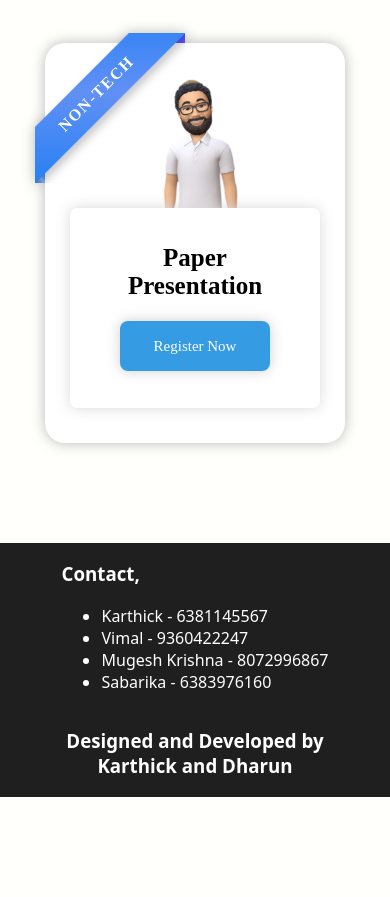
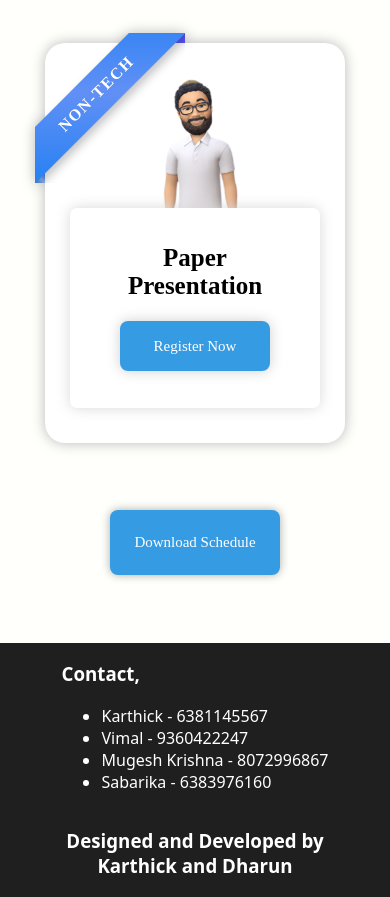
Before and after one commit to karthicks07/DESIGNX, a website built with Vite: page index.html in a window 390 px wide. Shown: the part 5729-6626 px from the top of the page. Before the commit the page ends 6526 px from the top, so only its background shows below. Built offline with nearby package versions, Linux system fonts and the light colour scheme; files whose address does not match are found by name.

Commit message:
Committed

```diff
--- a/index.html
+++ b/index.html
@@ -148,6 +148,9 @@
         </div>
     </div>
 </div>
+<div class="schedule">
+    <button class="registerbtn">Download Schedule</button>
+</div>
 <div class="footer">
     <div class="contact">
         <h3>Contact,</h3>
--- a/style.css
+++ b/style.css
@@ -85,6 +85,7 @@
     border-radius: 8px;
     border: none;
     background-color: rgb(53, 155, 227);
+
     color: white;
     filter: drop-shadow(0 0 0.60rem rgb(81, 81, 81));
     transition: 0.3s;
@@ -420,8 +421,19 @@
     justify-content: center;
     align-items: center;
 }
+.schedule{
+    height: 200px;
+    width: 100%;
+    display: flex;
+    flex-direction: row;
+    justify-content: center;
+    align-items: center;
+}
+.schedule .registerbtn{
+    filter: drop-shadow(0 0 0.30rem rgb(171, 171, 171));
+}
 .footer{
-    margin-top: 100px;
+    margin-top: 50px;
     height: 200px;
     width: 100%;
     background-color: rgb(31, 31, 31);
@@ -589,7 +601,19 @@
       .b2 h1{
         margin: 0;
       }
+      .schedule{
+        height: 200px;
+        width: 100%;
+        display: flex;
+        flex-direction: column;
+        justify-content: center;
+        align-items: center;
+      }
+      .schedule .registerbtn{
+        margin-top: 0px;
+      }
       .footer{
+        margin-top: 0px;
         align-items: center;
         justify-content: space-evenly;
         display: flex;
```
